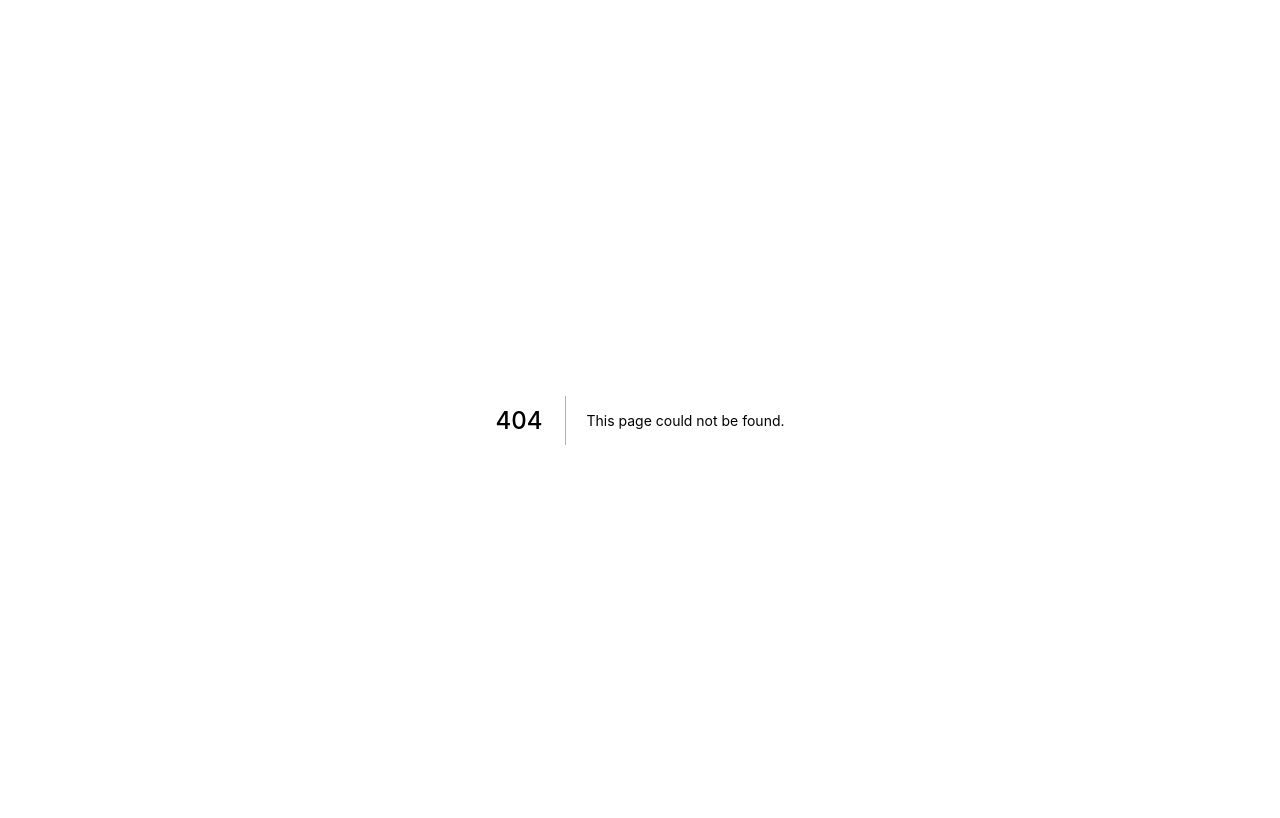
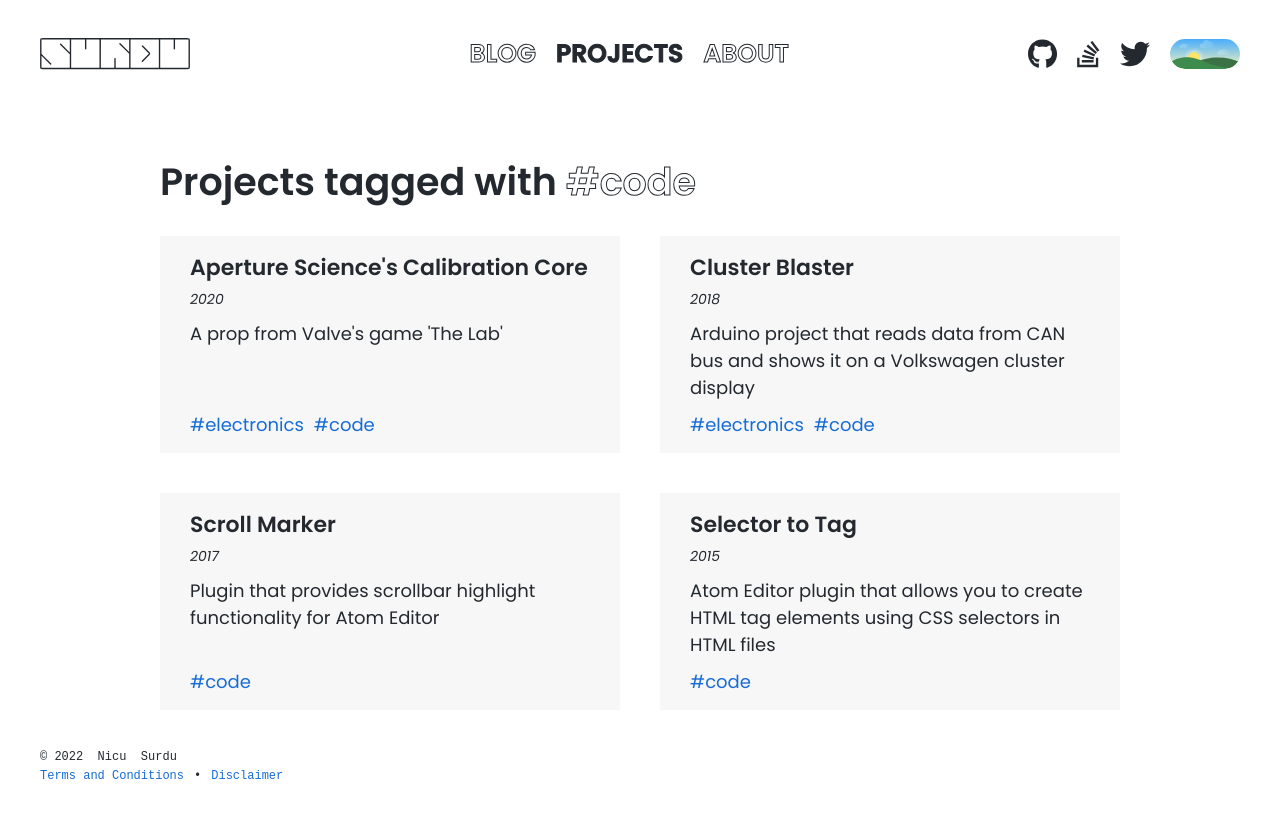
Before and after one commit to surdu/surdu.me, a Next.js app: page /projects/tag/code in a window 1280 px wide. Before the commit this address had no page. Shown: the top 818 px of the page. Built offline with nearby package versions, Linux system fonts and the light colour scheme.

Commit message:
Implemented projects by tag

```diff
--- a/_content/projects.ts
+++ b/_content/projects.ts
@@ -20,7 +20,7 @@
     title: "Scroll Marker",
     year: 2017,
     description:
-      "Plugin that provided scrollbar highlight functionality for Atom Editor",
+      "Plugin that provides scrollbar highlight functionality for Atom Editor",
     sourceUrl: "https://github.com/surdu/scroll-marker",
     tags: ["code"],
   },
@@ -29,7 +29,7 @@
     title: "Selector to Tag",
     year: 2015,
     description:
-      "Atom package that allows you to create HTML tag elements using CSS selectors in HTML files",
+      "Atom Editor plugin that allows you to create HTML tag elements using CSS selectors in HTML files",
     sourceUrl: "https://github.com/surdu/selector-to-tag",
     tags: ["code"],
   },
--- a/components/ProjectEntry/ProjectEntry.tsx
+++ b/components/ProjectEntry/ProjectEntry.tsx
@@ -19,7 +19,7 @@
       <div className={styles.description}>{project.description}</div>
       <div className={styles.tags}>
         {project.tags.map((tag) => (
-          <Link href="#" key={tag}>
+          <Link href={`/projects/tag/${tag}`} key={tag}>
             <a>#{tag}</a>
           </Link>
         ))}
--- a/lib/project.ts
+++ b/lib/project.ts
@@ -10,6 +10,28 @@
   tags: string[];
 }
 
-export function getAllProjects() {
-  return projects;
+interface ProjectsFilter {
+  tag?: string;
 }
+
+export function getAllProjects(filter?: ProjectsFilter) {
+  const allProjects = projects
+    .sort((a, b) => b.year - a.year)
+    .filter((project) => {
+      if (filter?.tag) {
+        return project.tags.includes(filter.tag);
+      }
+
+      return true;
+    });
+
+  return allProjects;
+}
+
+export function getProjectsTags() {
+  const tags = new Set<string>();
+
+  projects.forEach((project) => project.tags.forEach((tag) => tags.add(tag)));
+
+  return Array.from(tags);
+}
--- /dev/null
+++ b/pages/Home.module.scss
@@ -0,0 +1,7 @@
+.projects {
+  display: flex;
+  flex-wrap: wrap;
+  justify-content: space-between;
+  gap: 4rem;
+
+}
--- a/pages/blog/tag/[tag].tsx
+++ b/pages/blog/tag/[tag].tsx
@@ -1,6 +1,6 @@
 import BlogEntry from "~/components/BlogEntry/BlogEntry";
 import Layout from "~/components/Layout";
-import { getAllPosts, getAllTags, Post } from "~/lib/post";
+import { getAllPosts, getPostsTags, Post } from "~/lib/post";
 
 import styles from "./tag.module.scss";
 
@@ -36,7 +36,7 @@
 }
 
 export async function getStaticPaths() {
-  const tags = await getAllTags();
+  const tags = await getPostsTags();
 
   return {
     paths: tags.map((tag) => {
--- a/pages/projects/index.tsx
+++ b/pages/projects/index.tsx
@@ -18,7 +18,7 @@
         <title>Surdu's Projects</title>
       </Head>
 
-      <h1 className={styles.pageTitle}>Projects</h1>
+      <h1 className={styles.pageTitle}>My Projects</h1>
 
       <div className={styles.projects}>
         {projects.map((project, index) => (
--- /dev/null
+++ b/pages/projects/tag/[tag].tsx
@@ -0,0 +1,51 @@
+import Layout from "~/components/Layout";
+import ProjectEntry from "~/components/ProjectEntry/ProjectEntry";
+import { getAllProjects, getProjectsTags, Project } from "~/lib/project";
+
+import styles from "./tag.module.scss";
+
+interface ProjectsByTagProps {
+  projects: Project[];
+  tag: string;
+}
+
+export default function ProjectsByTag({ projects, tag }: ProjectsByTagProps) {
+  return (
+    <Layout>
+      <h1>
+        Projects tagged with <span className="outlined">#{tag}</span>
+      </h1>
+      <div className={styles.projects}>
+        {projects.map((project, index) => (
+          <ProjectEntry project={project} key={index} />
+        ))}
+      </div>
+    </Layout>
+  );
+}
+
+interface Params {
+  params: {
+    tag: string;
+  };
+}
+
+export async function getStaticProps({ params: { tag } }: Params) {
+  const projects = await getAllProjects({ tag });
+  return { props: { projects, tag } };
+}
+
+export async function getStaticPaths() {
+  const tags = await getProjectsTags();
+
+  return {
+    paths: tags.map((tag) => {
+      return {
+        params: {
+          tag,
+        },
+      };
+    }),
+    fallback: false,
+  };
+}
--- /dev/null
+++ b/pages/projects/tag/tag.module.scss
@@ -0,0 +1,6 @@
+.projects {
+  display: flex;
+  flex-wrap: wrap;
+  justify-content: space-between;
+  gap: 4rem;
+}
```
Also changed, not shown: lib/post.ts (+5 -5 lines), pages/index.tsx (+17 -3 lines).
